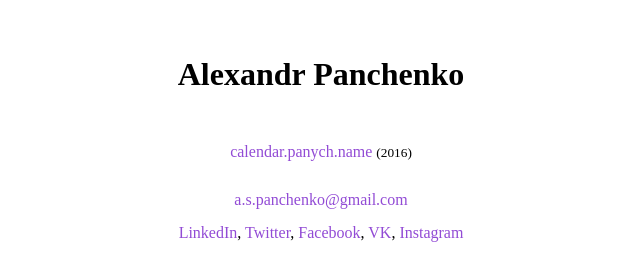
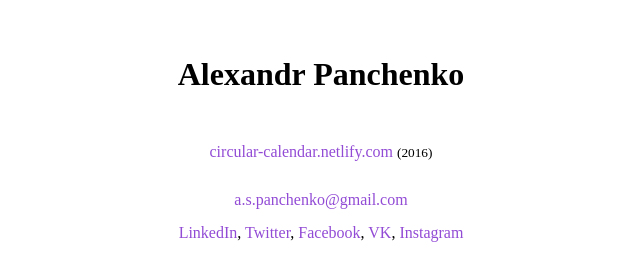
Before and after one commit to panych/panych.github.io, a plain HTML site: page index.html in a window 1280 px wide. Shown: the full height of the page, 319-959 px from the left. Drawn offline with Linux system fonts and the light colour scheme.

Commit message:
Update link to calendar

```diff
--- a/index.html
+++ b/index.html
@@ -26,7 +26,7 @@
 <body>
   <h1>Alexandr Panchenko</h1>
   <p style="margin-bottom: 30px">
-    <a href="http://calendar.panych.name/">calendar.panych.name</a> <small>(2016)</small>
+    <a href="https://circular-calendar.netlify.com/">circular-calendar.netlify.com</a> <small>(2016)</small>
   </p>
   <p><a href="mailto:a.s.panchenko@gmail.com">a.s.panchenko@gmail.com</a></p>
   <p>
```
